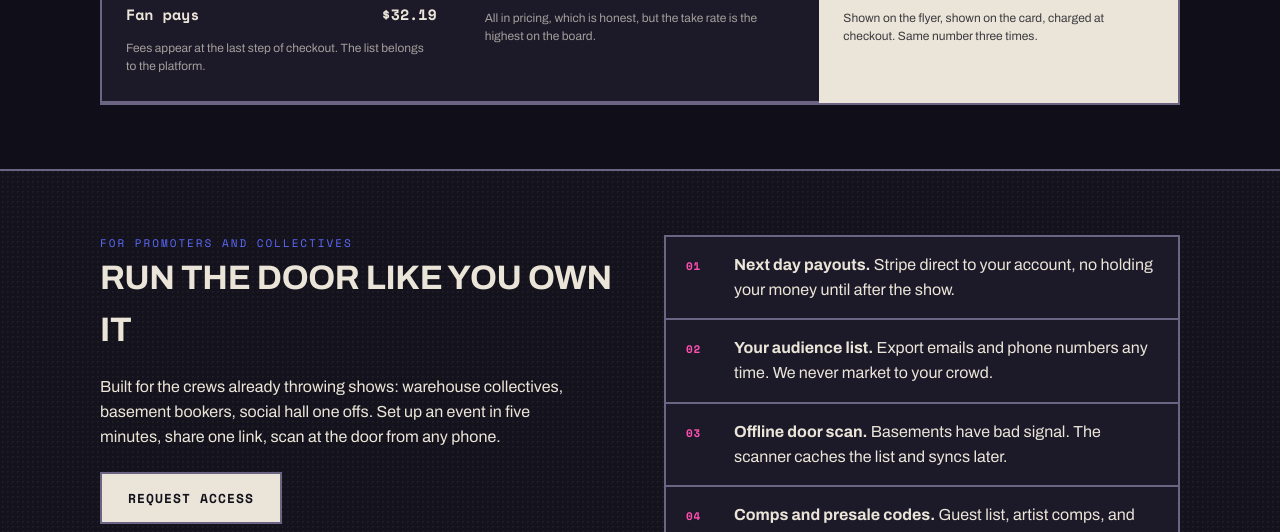
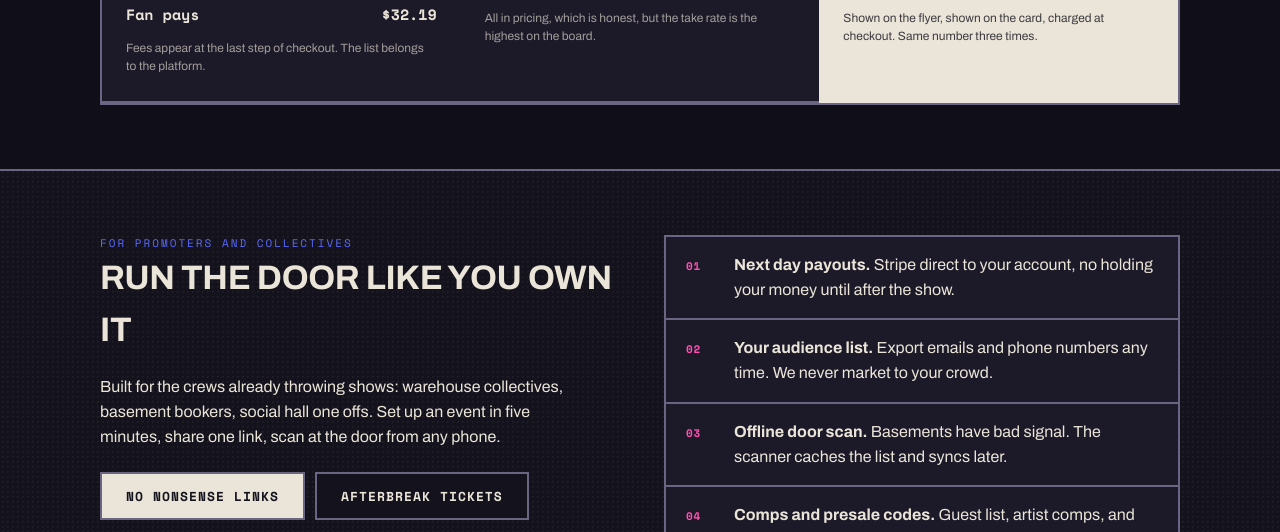
Before and after one commit to DaveHomeAssist/nonsense-tickets, a website: page src/nonsense-tickets.dc.html in a window 1280 px wide. Shown: the part 2196-2728 px from the top of the page. Drawn offline with nearby package versions, Linux system fonts and the light colour scheme; no server answers; a web font is replaced by a local one.

Commit message:
feat: link official No Nonsense destinations

```diff
--- a/src/nonsense-tickets.dc.html
+++ b/src/nonsense-tickets.dc.html
@@ -307,7 +307,10 @@ input{font-family:inherit}
           <div style="font-family:'Space Mono',monospace;font-size:11px;letter-spacing:.18em;text-transform:uppercase;color:var(--blue)">For promoters and collectives</div>
           <h2 style="font-family:'Archivo',sans-serif;font-weight:700;font-size:clamp(24px,3.6vw,34px);letter-spacing:-.01em;text-transform:uppercase;margin-bottom:18px">Run the door like you own it</h2>
           <p style="max-width:480px;margin-bottom:22px;text-wrap:pretty">Built for the crews already throwing shows: warehouse collectives, basement bookers, social hall one offs. Set up an event in five minutes, share one link, scan at the door from any phone.</p>
-          <button data-action="noop" style="font-family:'Space Mono',monospace;font-size:13px;font-weight:700;text-transform:uppercase;letter-spacing:.08em;padding:14px 26px;border:2px solid var(--rule);background:var(--ink);color:var(--paper);transition:transform .12s ease,box-shadow .12s ease" style-hover="transform:translate(-2px,-2px);box-shadow:4px 4px 0 var(--pink)">Request access</button>
+          <div style="display:flex;flex-wrap:wrap;gap:10px">
+            <a href="https://linktr.ee/nononsensephl" target="_blank" rel="noopener noreferrer" aria-label="Open No Nonsense links in a new tab" style="display:inline-flex;align-items:center;min-height:44px;font-family:'Space Mono',monospace;font-size:13px;font-weight:700;text-decoration:none;text-transform:uppercase;letter-spacing:.08em;padding:12px 24px;border:2px solid var(--rule);background:var(--ink);color:var(--paper);transition:transform .12s ease,box-shadow .12s ease" style-hover="transform:translate(-2px,-2px);box-shadow:4px 4px 0 var(--pink)">No Nonsense links</a>
+            <a href="https://linkstub.com/en/ab26" target="_blank" rel="noopener noreferrer" aria-label="View AfterBreak 2026 tickets in a new tab" style="display:inline-flex;align-items:center;min-height:44px;font-family:'Space Mono',monospace;font-size:13px;font-weight:700;text-decoration:none;text-transform:uppercase;letter-spacing:.08em;padding:12px 24px;border:2px solid var(--rule);background:var(--paper);color:var(--ink);transition:transform .12s ease,box-shadow .12s ease" style-hover="transform:translate(-2px,-2px);box-shadow:4px 4px 0 var(--blue)">AfterBreak tickets</a>
+          </div>
       <div style="margin-top:26px;display:flex;align-items:center;gap:14px;border:2px solid var(--rule);background:#0c0a14;padding:12px 16px;max-width:420px">
         <picture><source srcset="assets/nn-logo.webp" type="image/webp"><img src="assets/nn-logo.png" alt="No Nonsense logo" style="height:40px;width:auto;display:block"></picture>
         <div style="font-family:'Space Mono',monospace;font-size:10px;letter-spacing:.12em;text-transform:uppercase;color:#eae5d8;line-height:1.6">Founding promoter<br><span style="opacity:.65">No Nonsense · Philadelphia · since 2024</span></div>
```
Also changed, not shown: tests/event-tools.test.mjs (+8 -0 lines).
